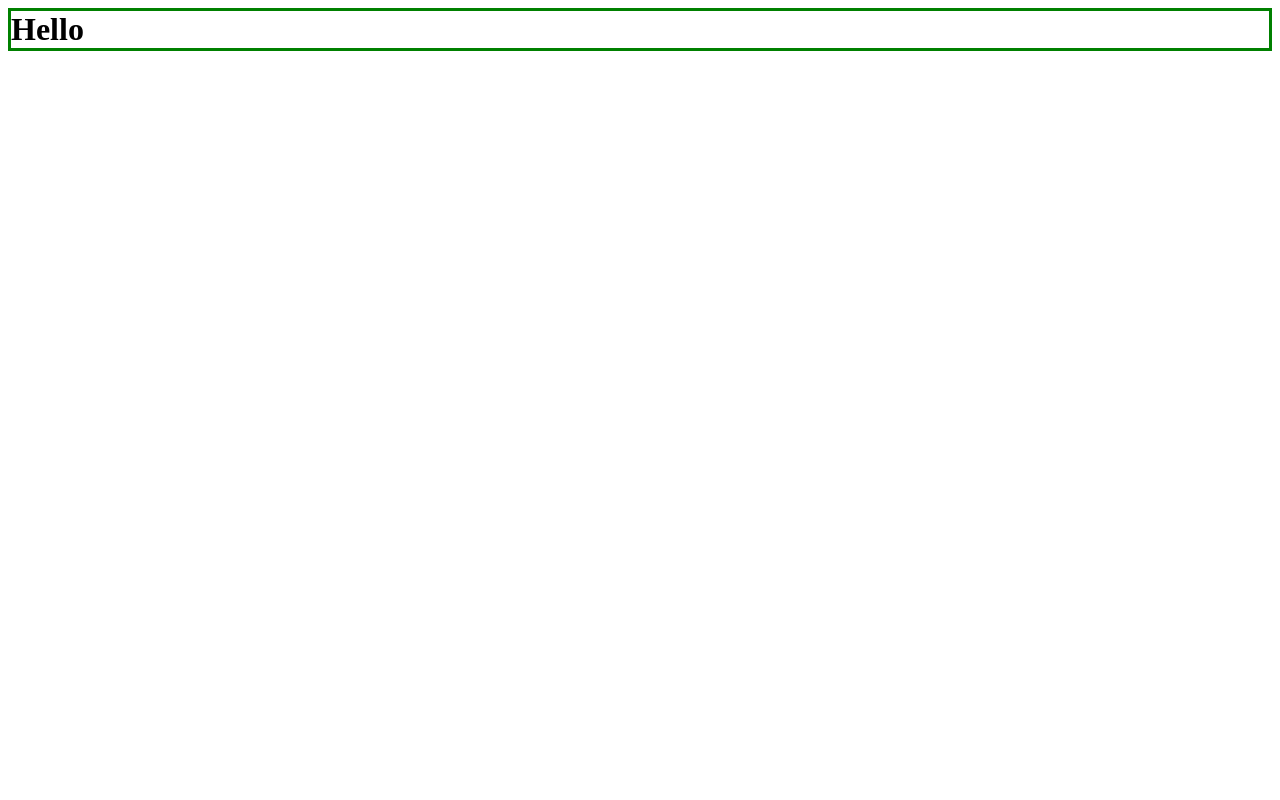
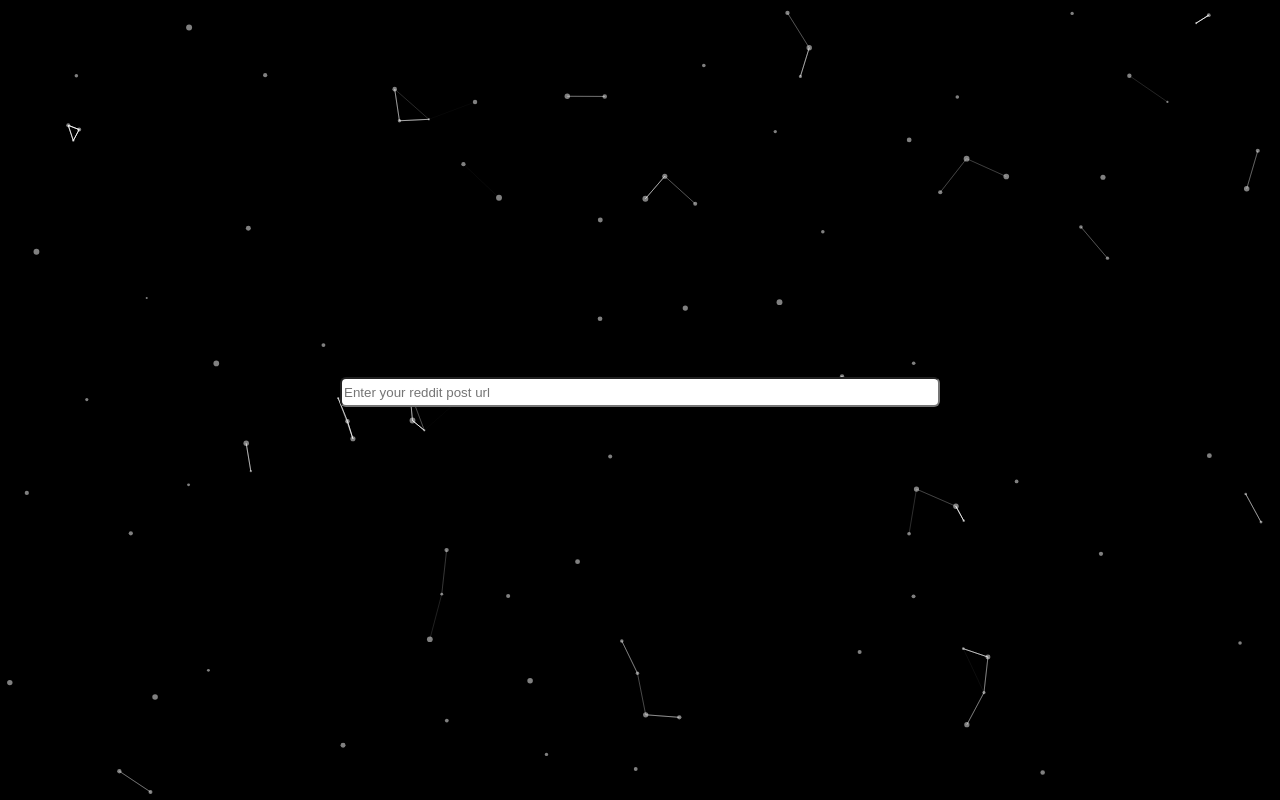
Before and after one commit to Criscoll/social-media-sentiments, a website built with webpack: page client/public/index.html in a window 1280 px wide. Built offline with nearby package versions, Linux system fonts and the light colour scheme.

Commit message:
modified webpack config and imported tsparticles

```diff
--- a/client/public/index.html
+++ b/client/public/index.html
@@ -9,8 +9,13 @@
 
 <body>
 
-    <h1 class="test">Hello</h1>
-
+    <div id="tsparticles">
+        <div class="input-field">
+            <form>
+                <input type="text" placeholder="Enter your reddit post url"></input>
+            </form>
+        </div>
+    </div>
 
     <script src="bundle.js" type="text/javascript"></script>
 </body>
--- a/client/src/index.ts
+++ b/client/src/index.ts
@@ -1,2 +1,12 @@
 import '../styles/main.scss';
-console.log('hello wooooorld');
+import { tsParticles } from "tsparticles";
+
+
+tsParticles
+    .loadJSON("tsparticles", "/tsparticles.json")
+    .then((container) => {
+        console.log("callback - tsparticles config loaded");
+    })
+    .catch((error) => {
+        console.error(error);
+    });
--- a/client/styles/main.scss
+++ b/client/styles/main.scss
@@ -1,3 +1,31 @@
-.test {
-    border: 3px solid green;
+html,
+body {
+    height: 100%;
+    width: 100%;
+    margin: 0;
 }
+
+.input-field {
+    position: absolute;
+    display: flex;
+    justify-content: center;
+    align-items: center;
+
+    width: 100%;
+    height: 100%;
+
+    z-index: 10000;
+    user-select: none;
+
+    input {
+        width: 600px;
+        height: 30px;
+
+        box-shadow: 0 0 0.3px;
+        border-radius: 6px;
+
+        &:focus-visible {
+            outline: none;
+        }
+    }
+}
--- /dev/null
+++ b/client/tsparticles.json
@@ -0,0 +1,91 @@
+{
+    "background": {
+      "color": {
+        "value": "#000"
+      },
+      "position": "50% 50%",
+      "repeat": "no-repeat",
+      "size": "cover"
+    },
+    "fullScreen": {
+      "enable": true,
+      "zIndex": 1
+    },
+    "interactivity": {
+      "events": {
+        "onClick": {
+          "mode": "push"
+        },
+        "onHover": {
+          "mode": "repulse"
+        }
+      },
+      "modes": {
+        "bubble": {
+          "distance": 400,
+          "duration": 2,
+          "opacity": 0.8,
+          "size": 40
+        },
+        "grab": {
+          "distance": 400
+        }
+      }
+    },
+    "particles": {
+      "color": {
+        "value": "#ffffff"
+      },
+      "links": {
+        "color": {
+          "value": "#ffffff"
+        },
+        "distance": 50,
+        "enable": true,
+        "warp": true
+      },
+      "move": {
+        "attract": {
+          "rotate": {
+            "x": 600,
+            "y": 1200
+          }
+        },
+        "enable": true,
+        "outModes": {
+          "bottom": "out",
+          "left": "out",
+          "right": "out",
+          "top": "out"
+        },
+        "speed": 0.5,
+        "warp": true
+      },
+      "number": {
+        "density": {
+          "enable": true
+        },
+        "value": 80
+      },
+      "opacity": {
+        "value": 0.5,
+        "animation": {
+          "speed": 3,
+          "minimumValue": 0.1
+        }
+      },
+      "size": {
+        "random": {
+          "enable": true
+        },
+        "value": {
+          "min": 1,
+          "max": 3
+        },
+        "animation": {
+          "speed": 10,
+          "minimumValue": 0.1
+        }
+      }
+    }
+  }
--- a/client/webpack.config.js
+++ b/client/webpack.config.js
@@ -3,7 +3,19 @@ const HtmlWebpackPlugin = require('html-webpack-plugin');
 const MiniCssExtractPlugin = require('mini-css-extract-plugin');
 
 module.exports = {
+    mode: 'development',
     entry: './src/index.ts',
+    devServer: {
+        // Serve index.html as the base
+        contentBase: path.resolve(__dirname, 'public'),
+        port: 3000,
+        // Enable compression
+        compress: true,
+        // Enable hot reloading
+        hot: true,
+        // Public path is root of content base
+        publicPath: '/',
+    },
     module: {
         rules: [
             {
@@ -27,7 +39,7 @@ module.exports = {
         ],
     },
     output: {
-        publicPath: path.resolve(__dirname, 'public'),
+        publicPath: '/public',
         filename: 'bundle.js',
         path: path.resolve(__dirname, 'public'),
     },
```
Also changed, not shown: client/package.json (+6 -2 lines), client/public/bundle.js, client/styles/main.css (added), 2 other files.
